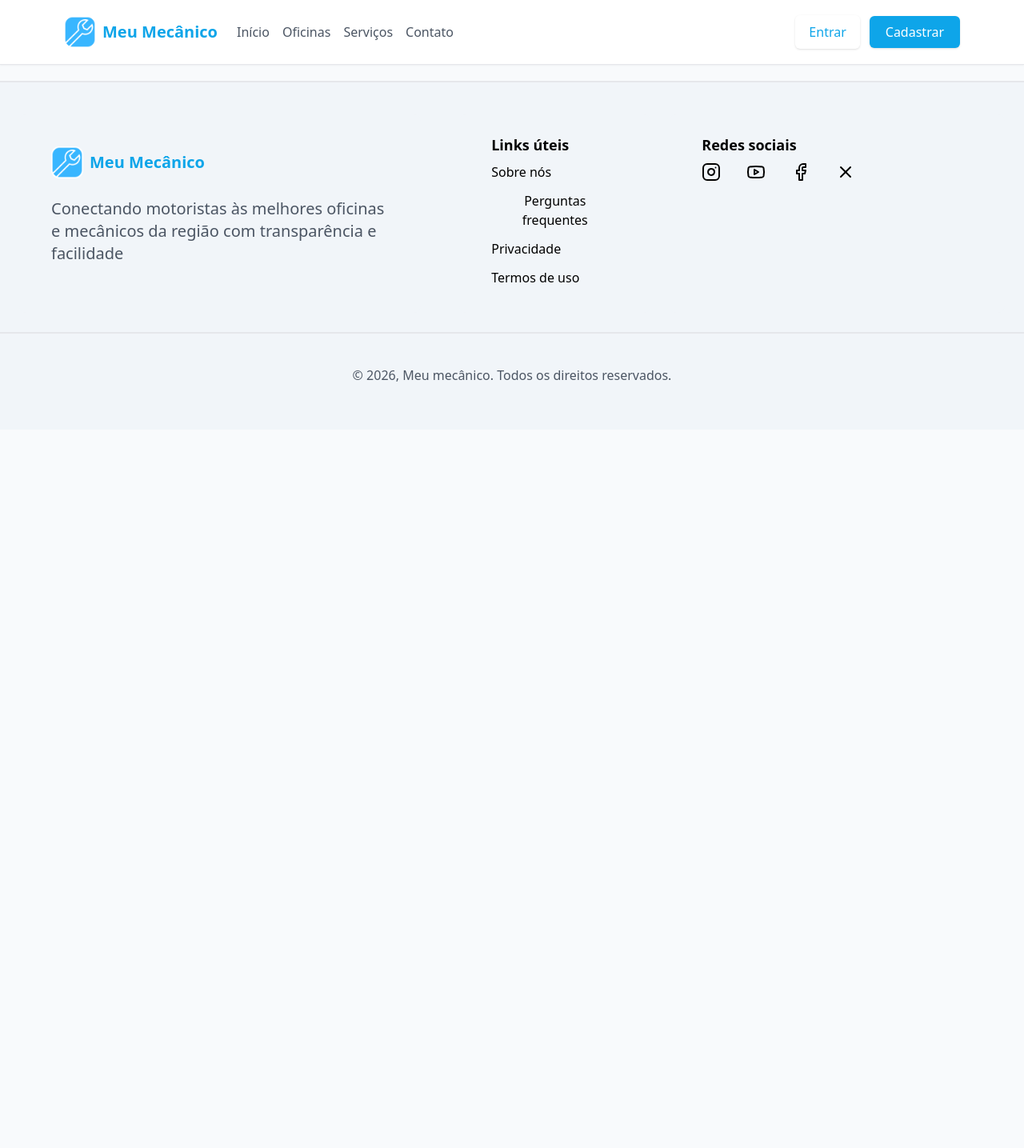
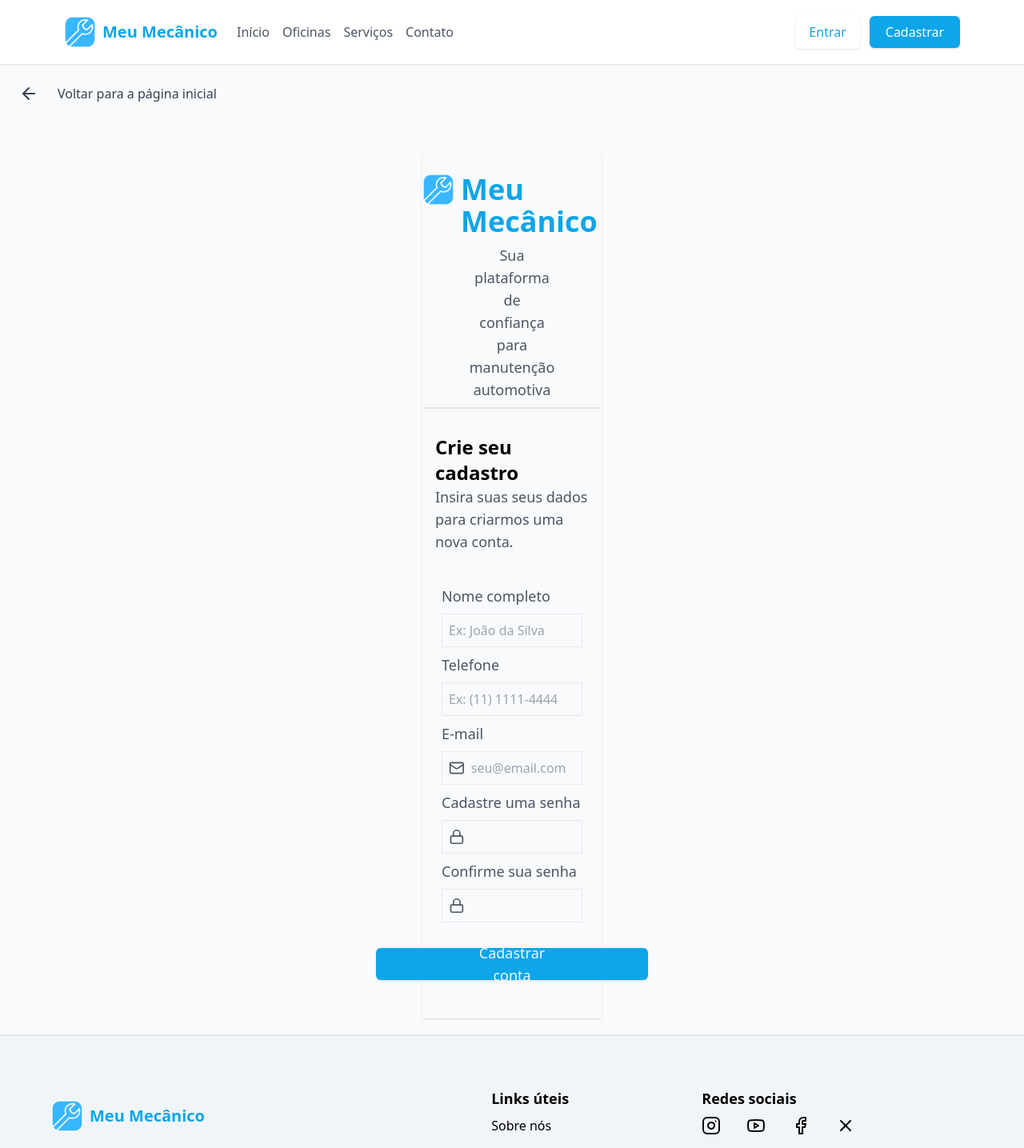
Before and after one commit to geusops/ProjetoMeuMecanico, a React (Vite) app in the folder Front/: page /cadastro in a window 1280 px wide. Shown: the top 1435 px of the page at 80% size. Before the commit the page ends 800 px from the top, so only its background shows below. Built offline with nearby package versions, Linux system fonts and the light colour scheme.

Commit message:
Pagina de login criada

```diff
--- a/Front/src/App.jsx
+++ b/Front/src/App.jsx
@@ -12,6 +12,7 @@ import oficina6 from "./assets/3.jpg";
 import { BrowserRouter, Routes, Route } from "react-router-dom";
 import DetalhesOficina from "./Pages/DetalhesOficina";
 import Login from "./Pages/Login";
+import CadastrarUsuario from "./Pages/CadastrarUsuário";
 
 const oficinas = [
   {
@@ -103,6 +104,7 @@ function App() {
           element={<DetalhesOficina dados={oficinas} />}
         />
         <Route path="/login" element={<Login />} />
+        <Route path="/cadastro" element={<CadastrarUsuario />} />
       </Routes>
       <Footer />
     </BrowserRouter>
--- a/Front/src/Components/Headers.jsx
+++ b/Front/src/Components/Headers.jsx
@@ -40,7 +40,7 @@ export default function Headers() {
             </button>
 
             <button className="rounded-md px-5 py-2 bg-sky-500 text-white shadow hover:bg-slate-700 transition">
-              Cadastrar
+              <Link to="/cadastro">Cadastrar</Link>
             </button>
           </div>
 
--- /dev/null
+++ b/Front/src/Pages/CadastrarUsuário.jsx
@@ -0,0 +1,110 @@
+import { ArrowLeft, Lock, Mail } from "lucide-react";
+import { Link } from "react-router-dom";
+import logo from "../assets/logo-simples.png";
+
+function CadastrarUsuario() {
+  return (
+    <div>
+      {/* botao de voltar */}
+      <div className="p-6 ">
+        <div className="text-gray-700 mb-10">
+          <Link className="flex gap-6" to="/">
+            <ArrowLeft />
+            <p>Voltar para a página inicial</p>
+          </Link>
+        </div>
+      </div>
+      <div className="ml-96 mr-96 pl-36 pr-36">
+        <div className="pt-6 shadow">
+          {/* logo e descricao */}
+          <div className="justify-items-center">
+            <a className="flex gap-2">
+              <img src={logo} alt="Logo Meu Mecânico" className="h-10 w-auto" />
+              <span className="font-bold text-4xl text-sky-500">
+                Meu Mecânico
+              </span>
+            </a>
+            <p className=" text-gray-600 text-center text-lg mr-32 ml-32 m-2">
+              Sua plataforma de confiança para manutenção automotiva
+            </p>
+          </div>
+
+          {/* bem vindo */}
+          <div className="p-4 border-t-2 pt-8">
+            <h2 className="text-2xl text-black font-bold text-left">
+              Crie seu cadastro
+            </h2>
+            <p className="text-gray-600 text-lg text-left">
+              Insira suas seus dados para criarmos uma nova conta.
+            </p>
+          </div>
+          {/* formulario cadastro*/}
+          <div className="p-4 m-2">
+            {/* nome */}
+            <div className="">
+              <p className="text-gray-600 text-lg text-left">Nome completo</p>
+              <div className="flex gap-2 bg-slate-50 border p-2 mt-2">
+                <input
+                  type="text"
+                  placeholder="Ex: João da Silva"
+                  className="bg-slate-50 w-full"
+                />
+              </div>
+            </div>
+            {/* telefone */}
+            <div className="pt-2">
+              <p className="text-gray-600 text-lg text-left">Telefone</p>
+              <div className="flex gap-2 bg-slate-50 border p-2 mt-2">
+                <input
+                  type="text"
+                  placeholder="Ex: (11) 1111-4444"
+                  className="bg-slate-50 w-full"
+                />
+              </div>
+            </div>
+            {/* email */}
+            <div className="pt-2">
+              <p className="text-gray-600 text-lg text-left">E-mail</p>
+              <div className="flex gap-2 bg-slate-50 border p-2 mt-2">
+                <Mail className="text-gray-600" />
+                <input
+                  type="text"
+                  placeholder="seu@email.com"
+                  className="bg-slate-50 w-full"
+                />
+              </div>
+            </div>
+            {/* senha */}
+            <div className="pt-2">
+              <p className="text-gray-600 text-lg text-left">
+                Cadastre uma senha
+              </p>
+              <div className="flex gap-2 bg-slate-50 border p-2 mt-2">
+                <Lock className="text-gray-600" />
+                <input type="password" className="bg-slate-50 w-full" />
+              </div>
+            </div>
+            {/* confirmar senha */}
+            <div className="pt-2">
+              <p className="text-gray-600 text-lg text-left">
+                Confirme sua senha
+              </p>
+              <div className="flex gap-2 bg-slate-50 border p-2 mt-2">
+                <Lock className="text-gray-600" />
+                <input type="password" className="bg-slate-50 w-full" />
+              </div>
+            </div>
+            {/* botao entrar */}
+            <div className="justify-items-center p-8">
+              <button className="flex gap-2 items-center rounded-md text-lg bg-sky-500 px-32 h-10 text-sky-50 border border-transparent shadow hover:bg-slate-700 hover:text-white transition">
+                Cadastrar conta
+              </button>
+            </div>
+          </div>
+        </div>
+        <div></div>
+      </div>
+    </div>
+  );
+}
+export default CadastrarUsuario;
--- a/package.json
+++ b/package.json
@@ -1,6 +1,7 @@
 {
   "dependencies": {
     "react-native-safe-area-context": "^5.7.0",
+    "react-phone-number-input": "^3.4.16",
     "react-router-dom": "^6.26.1"
   }
 }
```
Also changed, not shown: 1 other file (tests, documents, lock files or other folders).
